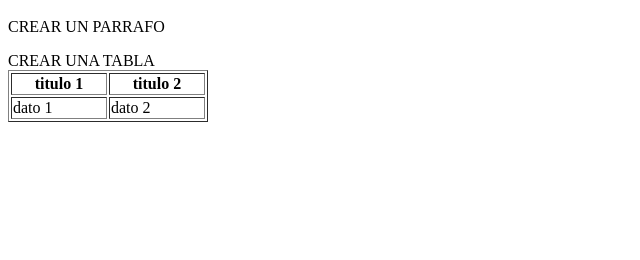
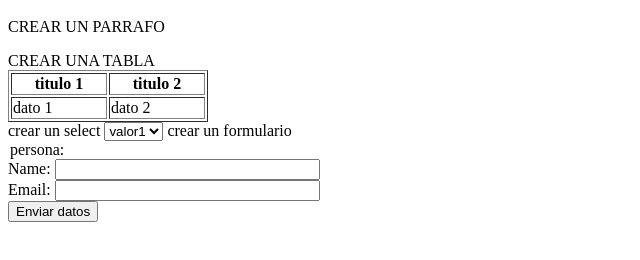
Before and after one commit to danielflorian5/class-number-2, a plain HTML site: page index.html in a window 1280 px wide. Shown: the part 48-308 px from the top of the page, without its empty margins (0-640 px from the left). Drawn offline with Linux system fonts and the light colour scheme.

Commit message:
formulario y selct

```diff
--- a/index.html
+++ b/index.html
@@ -20,8 +20,25 @@
         <tr>
             <td>dato 1</td>
             <td>dato 2</td>
+
         </tr>
     </table>
-
+    crear un select
+    <select name="lista1">
+        <option>valor1</option>
+        <option>valor2</option>
+        <option>valor3</option>
+    </select>
+    crear un formulario
+    <form name="formaulario1" action="/recursoenservidor"
+    <fieldset>
+        <legend> persona: </legend>
+        Name: <input type="text" size="30" name="nombre" /><br/>
+        Email: <input type="text" size="30" name="email"/><br/>
+        <button type="submit">
+            Enviar datos
+        </button>
+    </fieldset>
+</form>
         </body>
 </html>
```
